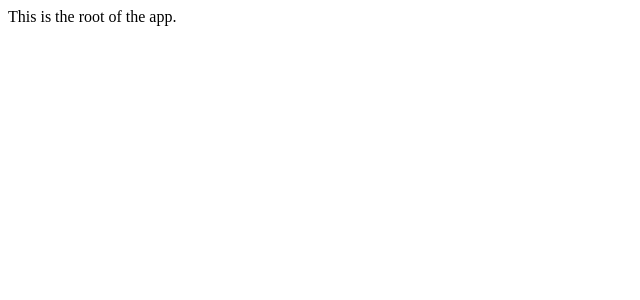
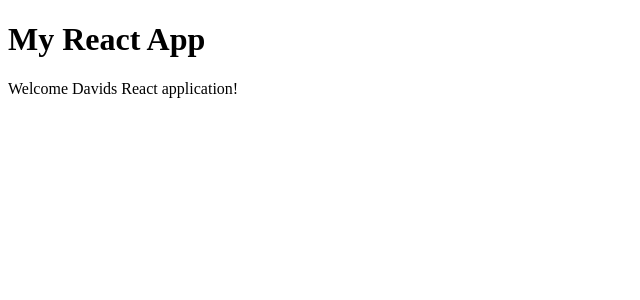
Before and after one commit to dxvxd5/url-shortener, a React (Vite) app in the folder client/: page / in a window 1280 px wide. Shown: the top 300 px of the page, without its empty margins (0-640 px from the left). Built offline with nearby package versions, Linux system fonts and the light colour scheme.

Commit message:
add App component

```diff
--- /dev/null
+++ b/client/src/App.tsx
@@ -0,0 +1,8 @@
+export const App = () => {
+  return (
+    <div>
+      <h1>My React App</h1>
+      <p>Welcome Davids React application!</p>
+    </div>
+  );
+};
--- a/client/src/main.tsx
+++ b/client/src/main.tsx
@@ -1,5 +1,6 @@
 import React from 'react';
 import ReactDOM from 'react-dom/client';
+import { App } from './App.tsx';
 
 // TODO: Add a feature to generate a QR code for the shortened URL
 // TODO: Add a list of shortened URLs with options to edit or delete
@@ -10,6 +11,6 @@ import ReactDOM from 'react-dom/client';
 
 ReactDOM.createRoot(document.getElementById('root')!).render(
   <React.StrictMode>
-    <div>This is the root of the app.</div>
+    <App />
   </React.StrictMode>
 );
```
